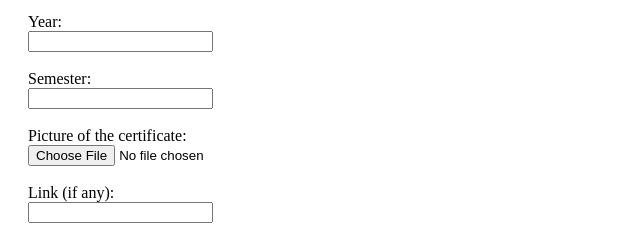
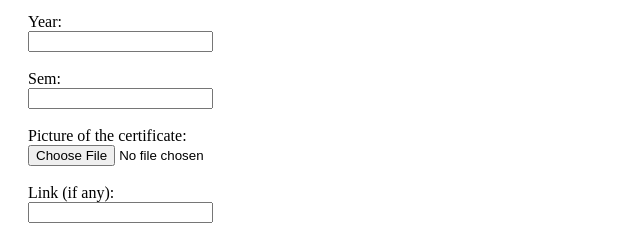
Before and after one commit to sujalkbarnwal/sujalkbarnwal.github.io, a plain HTML site: page MAR/index.html in a window 1280 px wide. Shown: the part 453-691 px from the top of the page, 0-640 px from the left. Drawn offline with nearby package versions, Linux system fonts and the light colour scheme.

Commit message:
Update index.html

```diff
--- a/MAR/index.html
+++ b/MAR/index.html
@@ -43,7 +43,7 @@
         <label for="year">Year:</label><br>
         <input type="text" id="year"><br><br>
 
-        <label for="semester">Semester:</label><br>
+        <label for="semester">Sem:</label><br>
         <input type="text" id="semester"><br><br>
 
         <label for="certificateImage">Picture of the certificate:</label><br>
```
